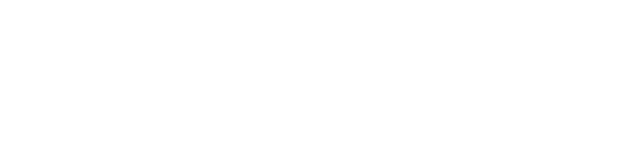
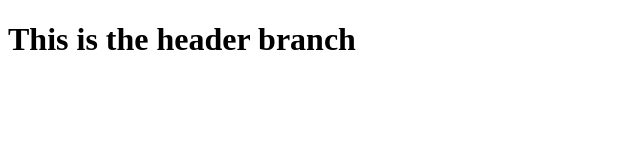
Before and after one commit to badabam/git-example, a plain HTML site: page index.html in a window 1280 px wide. Shown: the whole page, without its empty margins (0-640 px from the left). Drawn offline with Linux system fonts and the light colour scheme.

Commit message:
Add heading to header

```diff
--- a/index.html
+++ b/index.html
@@ -7,6 +7,6 @@
   <title>Document</title>
 </head>
 <body>
-
+<h1>This is the header branch</h1>
 </body>
 </html>
```
